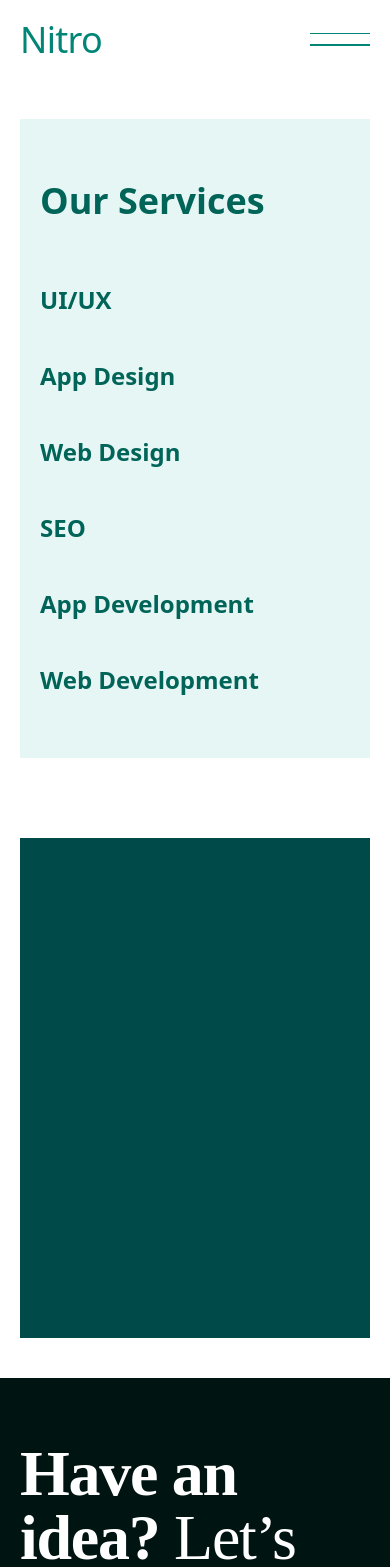
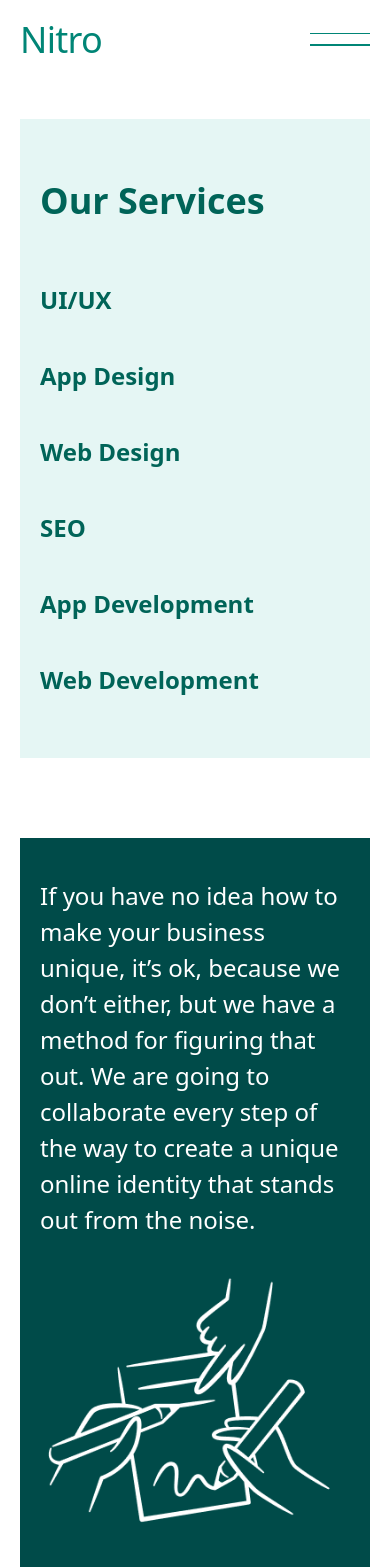
Before and after one commit to Sorel-Haller/duo, a Vue app: page /service in a window 390 px wide. Shown: the top 1567 px of the page. Built offline with nearby package versions, Linux system fonts and the light colour scheme.

Commit message:
Added Our Work Process slogan and illustration. Added style and responsive to both.

```diff
--- a/src/components/processService.vue
+++ b/src/components/processService.vue
@@ -1,6 +1,12 @@
 <template>
         <div class="pt-[40px] pb-[40px] xl:pr-[140px] md:pr-[80px] sm:pr-[32px] pr-[20px] xl:pl-[140px] md:pl-[80px] sm:pl-[32px] pl-[20px]">
-            <div class="h-[500px] bg-[#004B49] pt-[40px] pb-[60px] sm:pr-[40px] pr-[20px] sm:pl-[40px] pl-[20px]">
+            <div class="flex flex-col bg-[#004B49] pt-[40px] pb-[60px] sm:pr-[40px] pr-[20px] sm:pl-[40px] pl-[20px]">
+                <div class="flex justify-center items-center lg:flex-row flex-col gap-[10px]">
+                    <h2 class="font-outfit font-medium xl:w-[1200px] lg:w-[679px] md:text-[36px] sm:text-[36px] text-[24px] text-white">If you have no idea how to make your business unique, it’s ok, because we don’t either, but we have a method for figuring that out. We are going to collaborate every step of the way to create a unique online identity that stands out from the noise.</h2>
+                    <div class="sm:w-[350px] sm:h-[350px] flex justify-center items-center">
+                        <img src="@/assets/Illustration.png" alt="Profile" class="w-[316px] h-auto" />
+                    </div>
+                </div>
             </div>
     </div>
 </template>
```
Also changed, not shown: src/assets/Illustration.png (added), 1 other file (tests, documents, lock files or other folders).
